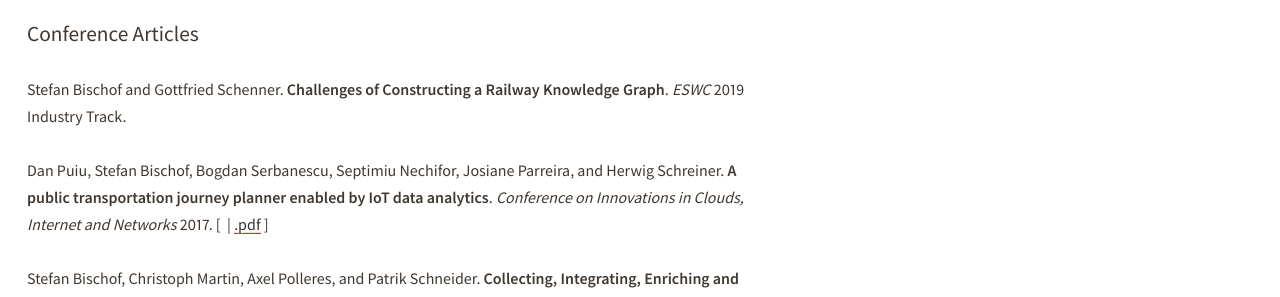
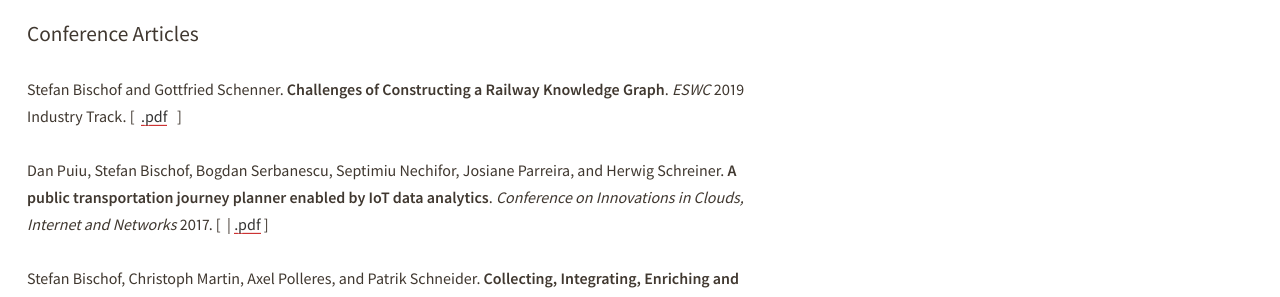
Before and after one commit to stefanbischof/stefanbischof.github.io, a Jekyll site: the page built from index.html, in a window 1280 px wide and 900 px high, scrolled down 642 px. Shown: the part 181-478 px from the top of the window. Built offline with Jekyll 4.4.1, drawn with Linux system fonts in a browser that asks for light colours; a style sheet for code colours, icons or effects is not loaded.

Commit message:
Add link to eswc 2019 pdf

```diff
--- a/mypublications.html
+++ b/mypublications.html
@@ -6,7 +6,7 @@
 
 <h2>Conference Articles</h2>
 
-<p><a name="BischofSchenner2019"></a>Stefan Bischof and Gottfried Schenner.  <b>Challenges of Constructing a Railway Knowledge Graph</b>. <em>ESWC</em> 2019 Industry Track. <!--[&nbsp;<a href="http://ceur-ws.org/"><i class="ai ai-ceur"></i></a>&nbsp;]--></p>
+<p><a name="BischofSchenner2019"></a>Stefan Bischof and Gottfried Schenner.  <b>Challenges of Constructing a Railway Knowledge Graph</b>. <em>ESWC</em> 2019 Industry Track. [&nbsp;<!--<a href="http://ceur-ws.org/"><i class="ai ai-ceur"></i></a>-->  <a href="pdf/jds2012-xsparql.pdf">.pdf</a> &nbsp; ]</p>
 
 <p><a name="puiu2017public"></a>Dan Puiu,  Stefan Bischof,  Bogdan Serbanescu,  Septimiu Nechifor,  Josiane   Parreira,  and Herwig Schreiner.  <b>A public transportation journey planner enabled by IoT data   analytics</b>.  <em>Conference on Innovations in Clouds,  Internet and   Networks</em>   2017. [&nbsp;<a href="https://dx.doi.org/10.1109/ICIN.2017.7899440"><i class="ai ai-doi"></i></a>&nbsp;|  <a href="pdf/puiu-etal-2017.pdf">.pdf</a>&nbsp;]  </p>
 
```
